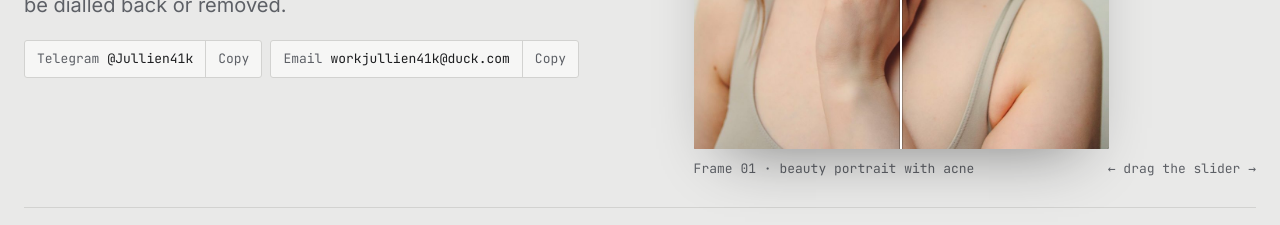
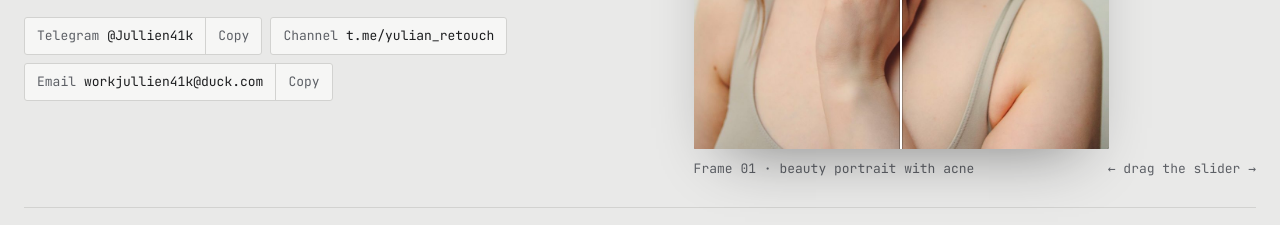
Before and after one commit to ASMODEUS7268/retouch-k8av426a, a plain HTML site: page index.html in a window 1280 px wide. Shown: the part 519-744 px from the top of the page. Drawn offline with Linux system fonts and the light colour scheme; a web font is replaced by a local one.

Commit message:
Add Telegram channel link to contacts
Co-Authored-By: Claude Opus 5.5 <noreply@anthropic.com>

```diff
--- a/index.html
+++ b/index.html
@@ -209,6 +209,7 @@ section.group > h2 + .work { border-top: 0; padding-top: 0; }
     <p data-i="lead"></p>
     <div class="contacts">
       <span class="contact"><a href="https://t.me/Jullien41k" target="_blank" rel="noopener"><b>Telegram</b>@Jullien41k</a><button type="button" class="copy" data-i="copy" data-copy="@Jullien41k"></button></span>
+      <span class="contact"><a href="https://t.me/yulian_retouch" target="_blank" rel="noopener"><b data-i="chan"></b>t.me/yulian_retouch</a></span>
       <span class="contact"><span class="addr"><b>Email</b>workjullien41k@duck.com</span><button type="button" class="copy" data-i="copy" data-copy="workjullien41k@duck.com"></button></span>
     </div>
     </div>
@@ -256,6 +257,7 @@ section.group > h2 + .work { border-top: 0; padding-top: 0; }
     <p data-i="hire_p"></p>
     <div class="contacts">
       <span class="contact"><a href="https://t.me/Jullien41k" target="_blank" rel="noopener"><b>Telegram</b>@Jullien41k</a><button type="button" class="copy" data-i="copy" data-copy="@Jullien41k"></button></span>
+      <span class="contact"><a href="https://t.me/yulian_retouch" target="_blank" rel="noopener"><b data-i="chan"></b>t.me/yulian_retouch</a></span>
       <span class="contact"><span class="addr"><b>Email</b>workjullien41k@duck.com</span><button type="button" class="copy" data-i="copy" data-copy="workjullien41k@duck.com"></button></span>
     </div>
   </section>
@@ -283,7 +285,7 @@ const T = {
     frame: "Кадр",
     lead: "Портреты, животные, интерьеры и улицы. Работаю из RAW и без разрушения исходника: каждый шаг лежит отдельным слоем, его можно ослабить или отменить.",
     pipeline: ["RAW", "Camera Raw", "чистка", "частотное разложение", "Dodge & Burn", "цвет", "резкость под вывод"],
-    copy: "Скопировать", copied: "Скопировано", copyFail: "Выделите и скопируйте",
+    copy: "Скопировать", copied: "Скопировано", copyFail: "Выделите и скопируйте", chan: "Канал",
     nav_portraits: "Портреты", nav_animals: "Животные", nav_places: "Места и предметы", nav_process: "Как я работаю", nav_hire: "Связаться",
     hint: "Тяните шторку: слева исходник с камеры",
     g_portraits: "Портреты", g_portraits_s: "бьюти и лайфстайл",
@@ -321,7 +323,7 @@ const T = {
     frame: "Frame",
     lead: "Portraits, animals, interiors and streets. I work from RAW and never touch the original: every step sits on its own layer, so it can be dialled back or removed.",
     pipeline: ["RAW", "Camera Raw", "clean-up", "frequency separation", "Dodge & Burn", "colour", "output sharpening"],
-    copy: "Copy", copied: "Copied", copyFail: "Select and copy",
+    copy: "Copy", copied: "Copied", copyFail: "Select and copy", chan: "Channel",
     nav_portraits: "Portraits", nav_animals: "Animals", nav_places: "Places & objects", nav_process: "How I work", nav_hire: "Contact",
     hint: "Drag the slider: camera original on the left",
     g_portraits: "Portraits", g_portraits_s: "beauty & lifestyle",
```
